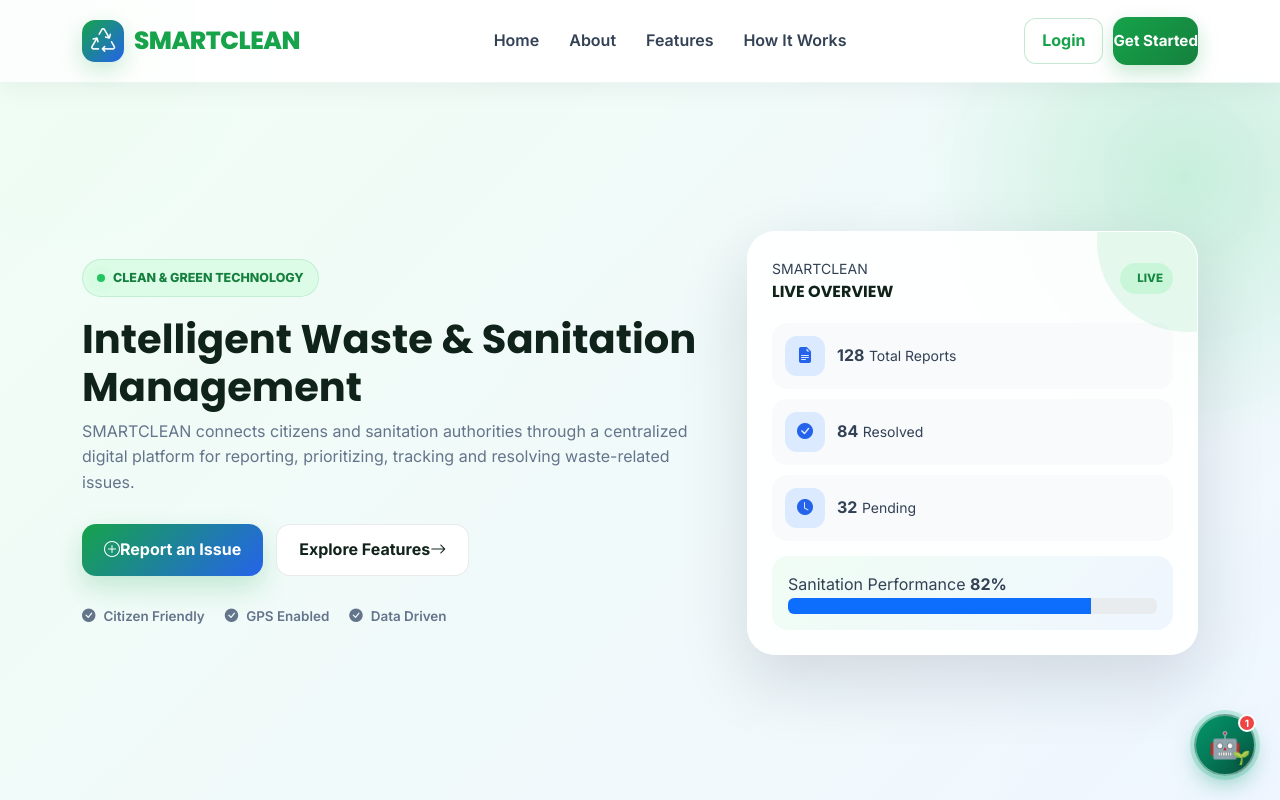
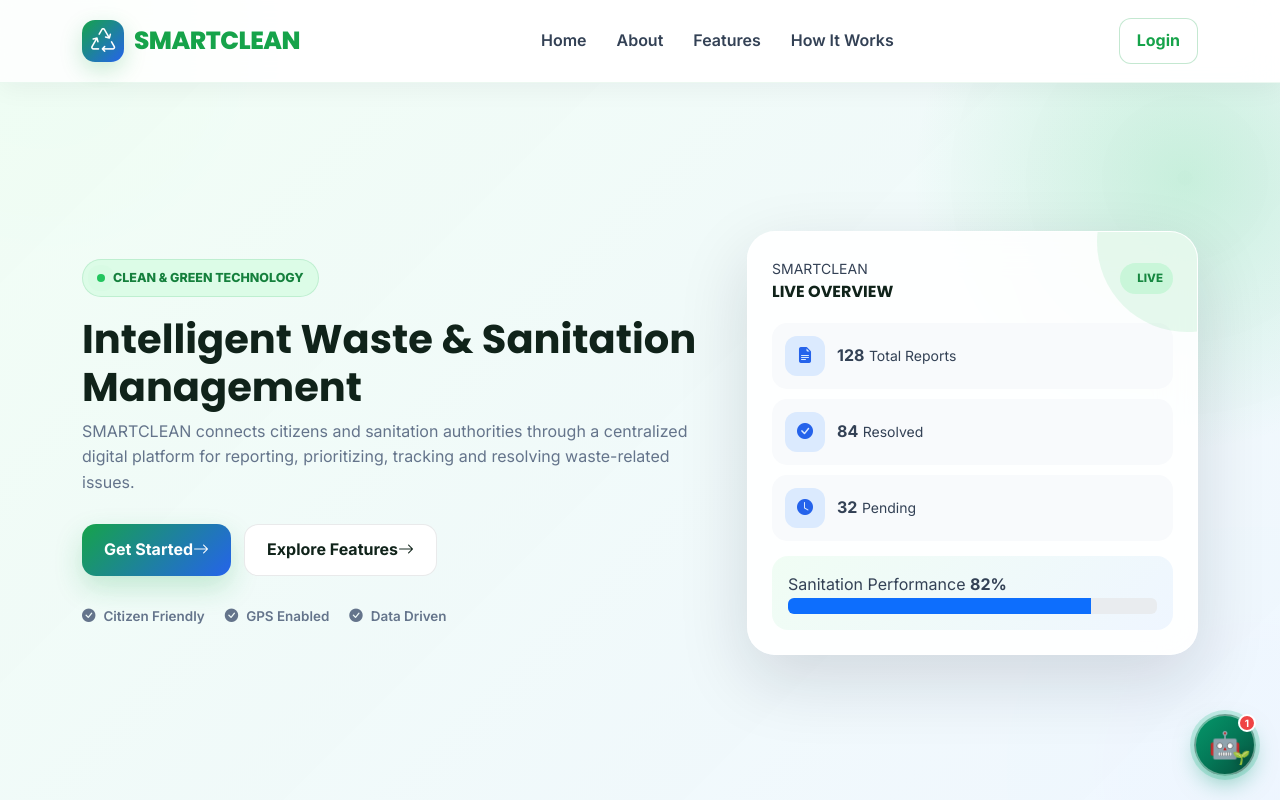
Before and after one commit to ankitdasmohapatra333-lang/SmartClean, a website: page frontend/index.html in a window 1280 px wide. Shown: the top 800 px of the page. Drawn offline with nearby package versions, Linux system fonts and the light colour scheme.

Commit message:
feat: move Get Started to hero section and link dashboard report buttons to report.html

```diff
--- a/frontend/index.html
+++ b/frontend/index.html
@@ -29,7 +29,6 @@
 </ul>
 <div class="nav-buttons">
 <a href="login.html" class="btn-login">Login</a>
-<a href="register.html" class="btn-primary-custom">Get Started</a>
 </div>
 </div>
 </div>
@@ -48,9 +47,9 @@ CLEAN & GREEN TECHNOLOGY
 <h1>Intelligent Waste & <span>Sanitation</span> Management</h1>
 <p class="hero-description">SMARTCLEAN connects citizens and sanitation authorities through a centralized digital platform for reporting, prioritizing, tracking and resolving waste-related issues.</p>
 <div class="hero-buttons">
-<a href="login.html" class="hero-primary-btn">
-<i class="bi bi-plus-circle"></i>
-Report an Issue
+<a href="register.html" class="hero-primary-btn">
+Get Started
+<i class="bi bi-arrow-right"></i>
 </a>
 <a href="#features" class="hero-secondary-btn">
 Explore Features
@@ -304,8 +303,8 @@ Explore Features
 <h2>Have a sanitation issue?</h2>
 <p>Report it today and help create a cleaner, healthier community.</p>
 </div>
-<a href="login.html" class="cta-button">
-Report an Issue
+<a href="register.html" class="cta-button">
+Get Started
 <i class="bi bi-arrow-right"></i>
 </a>
 </div>
```
Also changed, not shown: frontend/dashboard.html (+3 -3 lines).
